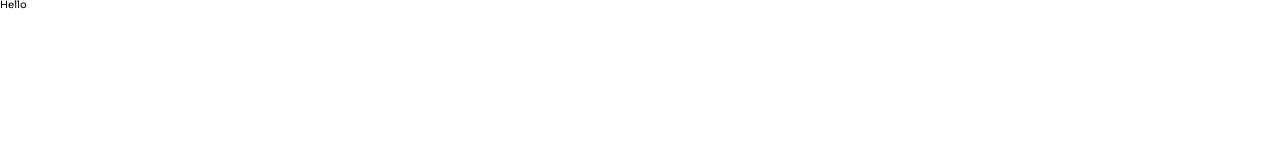
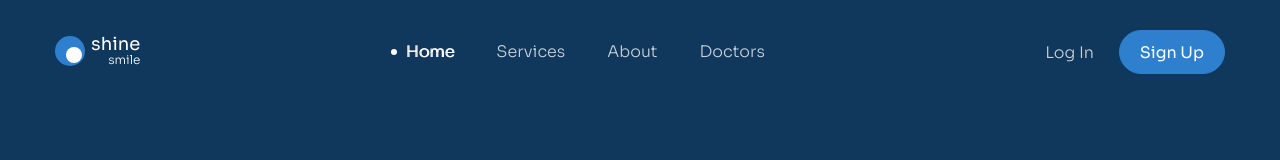
Before and after one commit to TuanVo154/Project3_HTMLCSS, a plain HTML site: page index.html in a window 1280 px wide. Drawn offline with Linux system fonts and the light colour scheme.

Commit message:
Feat: add header

```diff
--- a/assets/css/style.css
+++ b/assets/css/style.css
@@ -1,5 +1,9 @@
 * {
   box-sizing: border-box;
+}
+
+:root {
+  --header-bg: #10375c;
 }
 
 html {
@@ -7,6 +11,133 @@ html {
 }
 
 body {
-  font-style: 1.6rem;
+  font-size: 1.6rem;
   font-family: "Sora", sans-serif;
 }
+/* Common */
+a {
+  text-decoration: none;
+}
+.container {
+  width: 1170px;
+  max-width: calc(100% - 48px);
+  margin: 0 auto;
+}
+
+.btn {
+  --height: 60px;
+
+  display: inline-block;
+  height: var(--height);
+  padding: 0 20px;
+  min-width: 205px;
+  border: 1px solid #2e80ce;
+  border-radius: 99px;
+  line-height: var(--height);
+  font-size: 1.6rem;
+  font-weight: 400;
+  text-align: center;
+  color: #fff;
+  background: #2e80ce;
+}
+
+.btn:hover {
+  opacity: 0.9;
+  cursor: pointer;
+}
+
+/* Header */
+.header {
+  padding-top: 30px;
+  min-height: 100vh;
+  background: var(--header-bg);
+}
+
+.header-top {
+  display: flex;
+  justify-content: space-between;
+  align-items: center;
+}
+
+.logo {
+  display: inline-flex;
+  position: relative;
+  font-size: 1rem;
+}
+
+.logo__cricle::after,
+.logo__cricle::before {
+  content: "";
+  display: inline-block;
+  border-radius: 50%;
+}
+
+.logo__cricle::before {
+  width: 3em;
+  height: 3em;
+  background: #2e80ce;
+}
+
+.logo__cricle::after {
+  position: absolute;
+  top: 1.1em;
+  left: 1.1em;
+  width: 1.6em;
+  height: 1.6em;
+  background: #fff;
+}
+
+.logo__text {
+  margin-left: 0.6em;
+  color: #fff;
+  text-align: right;
+  line-height: 1.6em;
+}
+
+.logo__brand {
+  display: block;
+  font-size: 1.8em;
+  font-weight: 400;
+}
+
+.logo__brand--small {
+  font-size: 1.2em;
+  font-weight: 300;
+}
+
+/* navbar */
+.navbar__list {
+  display: flex;
+}
+
+.action__login,
+.navbar__link {
+  padding: 4px 21px;
+  font-size: 1.6rem;
+  font-weight: 300;
+  color: #c9d2da;
+}
+
+.navbar__link--active:hover,
+.navbar__link--active {
+  color: #fff;
+  text-shadow: 1px 0 0 currentColor;
+}
+
+.navbar__link--active::before {
+  position: relative;
+  top: -2px;
+  left: -8px;
+  content: "";
+  display: inline-block;
+  width: 6px;
+  height: 6px;
+  border-radius: 50%;
+  background: #fff;
+}
+
+/* Actions */
+.action__signup {
+  --height: 44px;
+  min-width: 104px;
+}
--- a/index.html
+++ b/index.html
@@ -75,6 +75,44 @@
     <link rel="stylesheet" href="./assets/css/style.css" />
   </head>
   <body>
-    <h1>Hello</h1>
+    <header class="header">
+      <div class="container">
+        <div class="header-top">
+          <!-- Logo -->
+          <a href="#">
+            <div class="logo">
+              <span class="logo__cricle"></span>
+              <span class="logo__text">
+                <span class="logo__brand">shine</span>
+                <span class="logo__brand logo__brand--small">smile</span>
+              </span>
+            </div>
+          </a>
+          <!-- Navbar -->
+          <nav class="navbar">
+            <ul class="navbar__list">
+              <li class="navbar__item">
+                <a href="#!" class="navbar__link navbar__link--active">Home</a>
+              </li>
+              <li class="navbar__item">
+                <a href="#!" class="navbar__link">Services</a>
+              </li>
+              <li class="navbar__item">
+                <a href="#!" class="navbar__link">About</a>
+              </li>
+              <li class="navbar__item">
+                <a href="#!" class="navbar__link">Doctors</a>
+              </li>
+            </ul>
+          </nav>
+
+          <!-- Action   -->
+          <div class="actions">
+            <a href="" class="action__login">Log In</a>
+            <a href="" class="btn action__signup">Sign Up</a>
+          </div>
+        </div>
+      </div>
+    </header>
   </body>
 </html>
```
